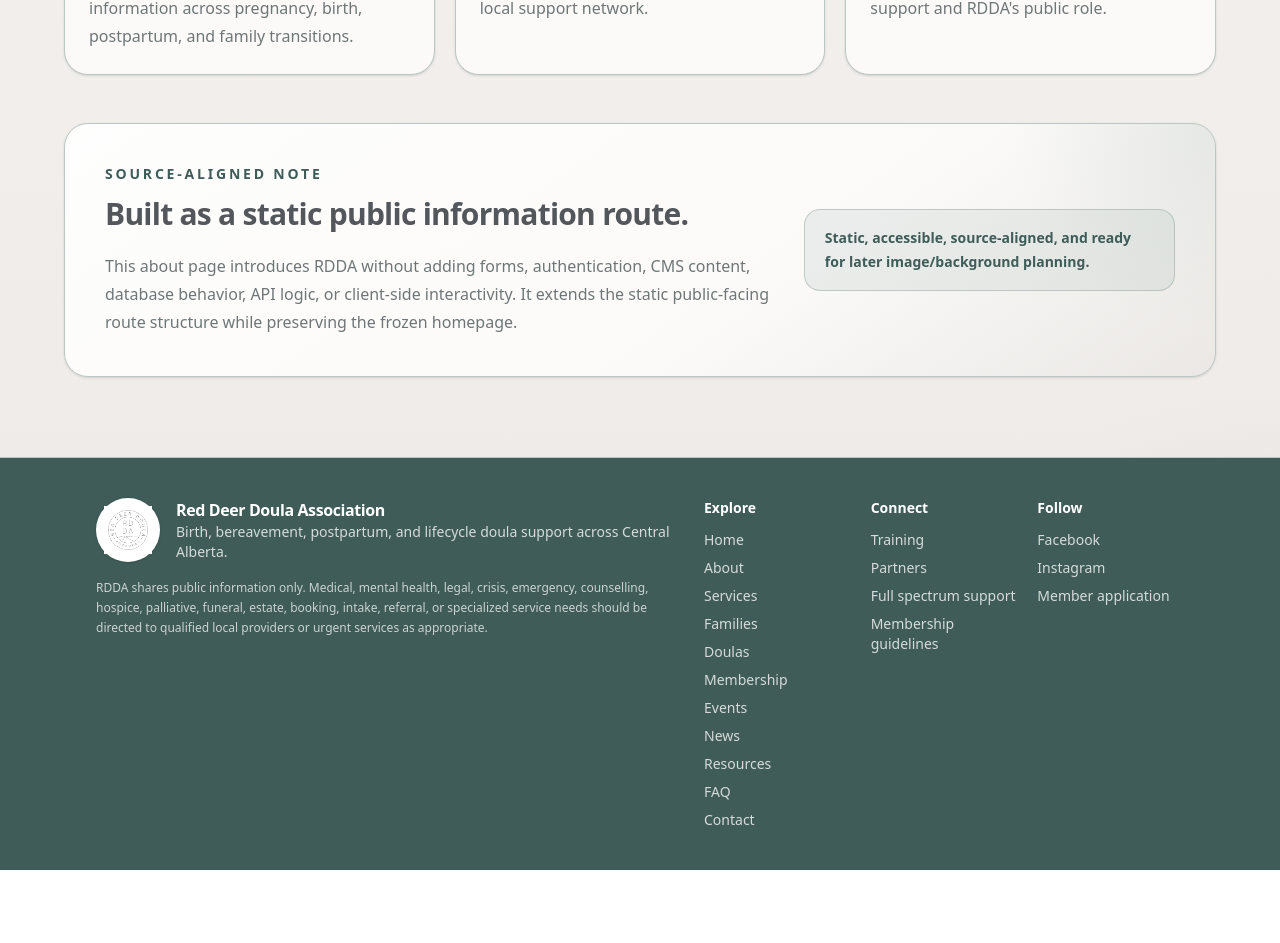
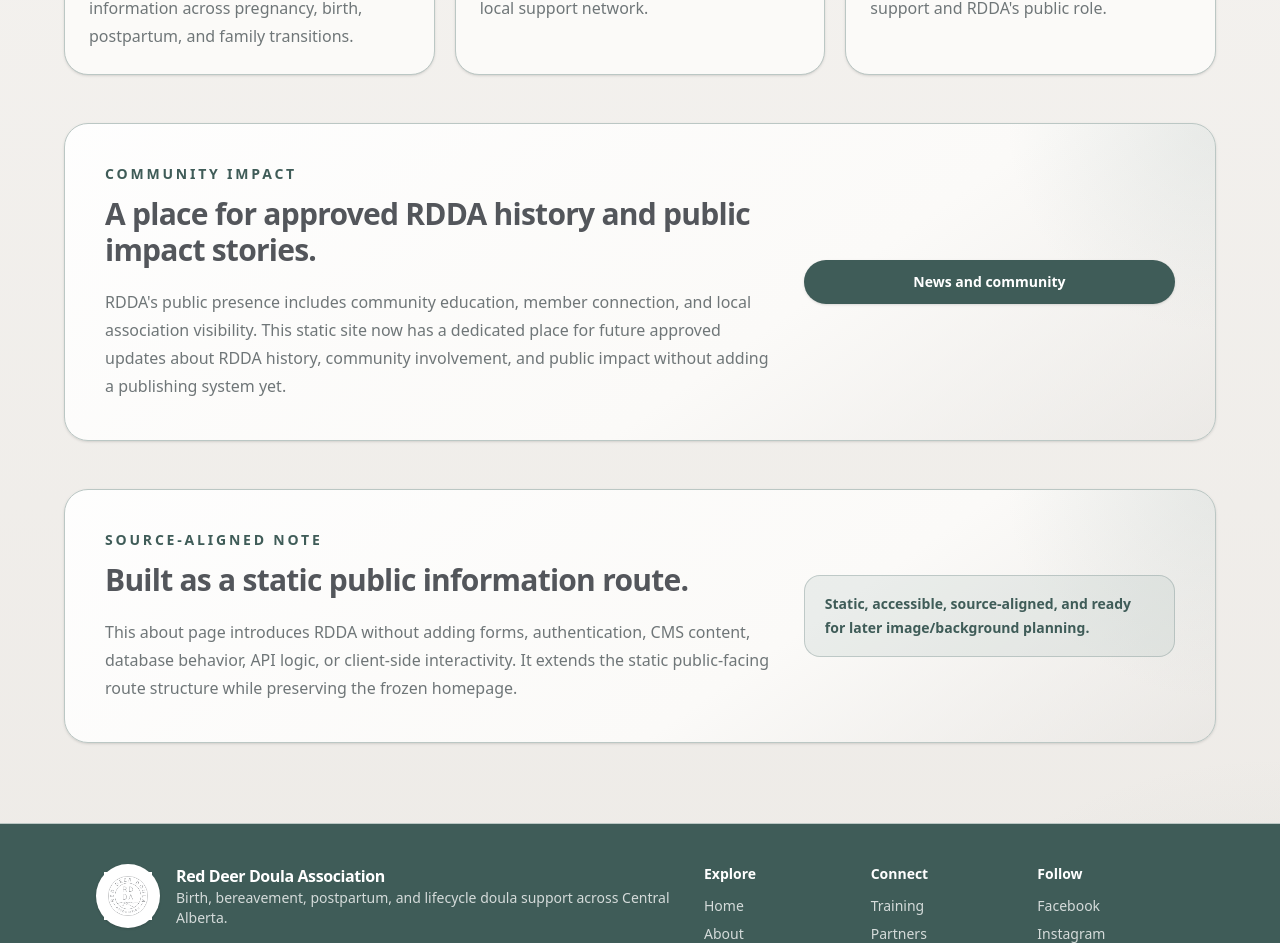
Before and after one commit to hickdwayne-rdp/rdda-platform, a Next.js app in the folder repo/: page /about in a window 1280 px wide. Shown: the part 1380-2323 px from the top of the page. Before the commit the page ends 2250 px from the top, so only its background shows below. Built offline with nearby package versions, Linux system fonts and the light colour scheme.

Commit message:
Add community impact orientation to about page

```diff
--- a/repo/src/app/about/page.tsx
+++ b/repo/src/app/about/page.tsx
@@ -1,3 +1,5 @@
+import Link from "next/link";
+
 import { PageContainer } from "@/components/layout/PageContainer";
 import { PageShell } from "@/components/layout/PageShell";
 import { SectionCard } from "@/components/ui/SectionCard";
@@ -25,6 +27,13 @@ const supportGroups = [
       "Organizations and community members seeking a clearer understanding of doula support and RDDA's public role.",
   },
 ];
+
+const primaryButtonClass =
+  "inline-flex items-center justify-center rounded-full px-6 py-3 text-sm font-semibold shadow-sm transition hover:bg-[var(--primary-hover)] focus-visible:outline-none focus-visible:ring-2 focus-visible:ring-[var(--focus-ring)] focus-visible:ring-offset-2 focus-visible:ring-offset-[var(--surface)]";
+const primaryButtonStyle = {
+  background: "var(--primary)",
+  color: "var(--surface)",
+};
 
 export default function AboutPage() {
   return (
@@ -181,6 +190,32 @@ export default function AboutPage() {
               </div>
             </section>
 
+            <SectionCard id="community-impact" ariaLabelledBy="community-impact-heading">
+              <div className="grid gap-6 lg:grid-cols-[minmax(0,1fr)_minmax(16rem,0.55fr)] lg:items-center">
+                <div className="max-w-4xl">
+                  <p className="mb-3 text-sm font-semibold uppercase tracking-[0.2em] text-primary">
+                    Community impact
+                  </p>
+                  <h2
+                    id="community-impact-heading"
+                    className="text-3xl font-semibold tracking-tight text-foreground"
+                  >
+                    A place for approved RDDA history and public impact stories.
+                  </h2>
+                  <p className="mt-5 text-base leading-7 text-muted-foreground">
+                    RDDA&apos;s public presence includes community education,
+                    member connection, and local association visibility. This
+                    static site now has a dedicated place for future approved
+                    updates about RDDA history, community involvement, and public
+                    impact without adding a publishing system yet.
+                  </p>
+                </div>
+                <Link href="/news" className={primaryButtonClass} style={primaryButtonStyle}>
+                  News and community
+                </Link>
+              </div>
+            </SectionCard>
+
             <SectionCard id="source-aligned-note" ariaLabelledBy="source-aligned-note-heading">
               <div className="grid gap-6 lg:grid-cols-[minmax(0,1fr)_minmax(16rem,0.55fr)] lg:items-center">
                 <div className="max-w-4xl">
```
